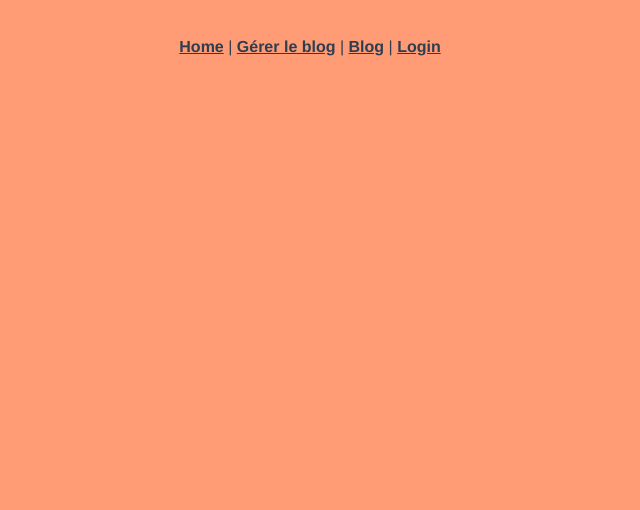
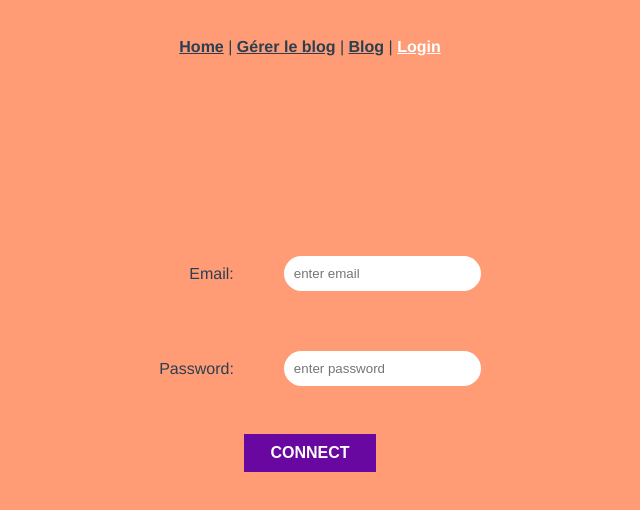
Before and after one commit to Bakabruh/blog-cms, a Vue app: page /login in a window 1280 px wide. Shown: the top 510 px of the page, without its empty margins (330-970 px from the left). Built offline with nearby package versions, Linux system fonts and the light colour scheme.

Commit message:
add blog page

```diff
--- a/src/App.vue
+++ b/src/App.vue
@@ -31,6 +31,6 @@ body {
 }
 
 #nav a.router-link-exact-active {
-  color: #42b983;
+  color: #ffffff;
 }
 </style>
--- /dev/null
+++ b/src/components/BlogPage.vue
@@ -0,0 +1,21 @@
+<template>
+    <div class="blog-page" v-for="post in posts" :key="post.title">
+        <h1>{{ post.title }}</h1>
+    </div>
+</template>
+
+<script>
+import { mapState } from 'vuex'
+
+export default {
+    name: 'BlogPage',
+
+    computed: {
+        ...mapState(['posts'])
+    }
+}
+</script>
+
+<style scoped>
+
+</style>
--- a/src/components/Page.vue
+++ b/src/components/Page.vue
@@ -7,8 +7,6 @@
         <img :src="post.imgUrl" alt="Page">
         <div class="main">
             <h1>{{ post.title }}</h1>
-            <h2>{{ post.metaTitle }}</h2>
-            <h2>{{ post.metaDescription }}</h2>
             <p>{{ post.content }}</p>
         </div>
         <router-link :to="'/admin/' + posts.indexOf(post)"><span style="cursor: pointer;"><i class="fas fa-edit fa-2x"></i></span></router-link>
--- a/src/router/index.js
+++ b/src/router/index.js
@@ -1,7 +1,8 @@
 import { createRouter, createWebHistory } from 'vue-router'
-import Home from '../views/Home.vue'
-import Admin from '../views/Admin.vue'
-import Blog from '../views/Blog.vue'
+import Home from '../views/Home'
+import Admin from '../views/Admin'
+import Blog from '../views/Blog'
+import Login from '../views/Login'
 import CreatePage from '../components/CreatePage.vue'
 import EditPage from '../components/EditPage'
 
@@ -35,6 +36,12 @@ const routes = [
     path: '/create-page',
     name: 'CreatePage',
     component: CreatePage
+  },
+
+  {
+    path: '/login',
+    name: 'Login',
+    component: Login
   }
 ]
 
--- a/src/store/index.js
+++ b/src/store/index.js
@@ -2,7 +2,12 @@ import { createStore } from 'vuex'
 
 export default createStore({
   state: {
-    posts: []
+    posts: [],
+
+    user: {
+      email: "chewie.louveau@gmail.com",
+      password: "motdepasse"
+    }
   },
 
   mutations: {
@@ -12,7 +17,8 @@ export default createStore({
 
     DELETE_PAGE(state, index) {
       state.posts.splice(index, 1)
-    }
+    },
+
   },
 
   actions: {
--- a/src/views/Blog.vue
+++ b/src/views/Blog.vue
@@ -1,5 +1,23 @@
 <template>
     <div class="blog">
         <h1>This the blog page</h1>
+
+        <BlogPage/>
     </div>
 </template>
+
+<script>
+import BlogPage from '@/components/BlogPage'
+
+export default {
+    name: "Blog",
+
+    components: {
+        BlogPage
+    }
+}
+</script>
+
+<style scoped>
+
+</style>
--- a/src/views/Login.vue
+++ b/src/views/Login.vue
@@ -0,0 +1,128 @@
+<template>
+    <div class="login">
+        <form action="#">
+            <div class="email">
+                <label for="email">Email: </label>
+                <input v-model="email" id="email" type="email" placeholder="enter email">
+            </div>
+            <div class="password">
+                <label for="password">Password: </label>
+                <input v-model="password" id="password" type="password" placeholder="enter password">
+            </div>
+            <button @click="login">Connect</button>
+        </form>
+    </div>
+</template>
+
+<script>
+import { mapState } from 'vuex'
+export default {
+    name: "Login",
+
+    data() {
+        return {
+            user: {
+                email: "chewie.louveau@gmail.com",
+                password: "password"
+            }
+        }
+    },
+
+    computed: {
+        ...mapState['user']
+    },
+
+    methods: {
+        login() {
+            let email = document.getElementById('email')
+            let password = document.getElementById('password')
+
+            if(email.value != null && password.value != null) {
+                if(email.value == this.user.email && password.value == this.user.password) {
+                    let newDiv = document.createElement('div')
+                    newDiv.textContent = "You are now connected !"
+                    newDiv.style.color = "green"
+                    console.log('You are now connected !')
+                } else {
+                    let newDiv = document.createElement('div')
+                    newDiv.textContent = "You can't connect because you're password is incorrect !"
+                    newDiv.style.color = "red"
+                    console.log('You can\'t connect because you\'re password is incorrect !')
+                }
+            } else {
+                let newDiv = document.createElement('div')
+                newDiv.textContent = "Please, fill in all fields !"
+                newDiv.style.color = "red"
+            }
+
+        }
+    }
+}
+</script>
+
+<style scoped>
+    .login {
+        width: 30%;
+        display: flex;
+        justify-content: center;
+        align-items: center;
+        margin: auto;
+        margin-top: 20vh;
+    }
+    .login form {
+        display: flex;
+        flex-direction: column;
+        width: 100%;
+        align-items: center;
+    }
+    .login form .email {
+        display: flex;
+        margin: 10px;
+        align-items: center;
+    }
+    .login form .email label {
+        margin: 0 50px;
+    }
+
+    .login form .email input {
+        padding: 10px;
+        outline: none;
+        border: none;
+        border-radius: 30px;
+    }
+    .login form .password {
+        display: flex;
+        margin: 50px;
+        align-items: center;
+    }
+    .login form .password label {
+        margin: 0 50px;
+    }
+
+    .login form .password input {
+        padding: 10px;
+        outline: none;
+        border: none;
+        border-radius: 30px;
+        margin-right: 30px;
+    }
+
+    .login form button {
+        font-size: inherit;
+        background: rgb(105, 7, 161);
+        padding: 0.5em 1.5em;
+        border: 0;
+        color: #fff;
+        text-transform: uppercase;
+        font-weight: bold;
+        cursor: pointer;
+        outline: 2px solid rgb(105, 7, 161);
+        transition: outline-offset 0.25s ease, outline-color 0.25s ease, outline-width 0.25s ease;
+    }
+
+    .login form button:hover, .login form button:focus {
+        outline-color: #FF9C75;
+        outline-width: 3px;
+        outline-offset: -6px;
+    }
+</style>
```
